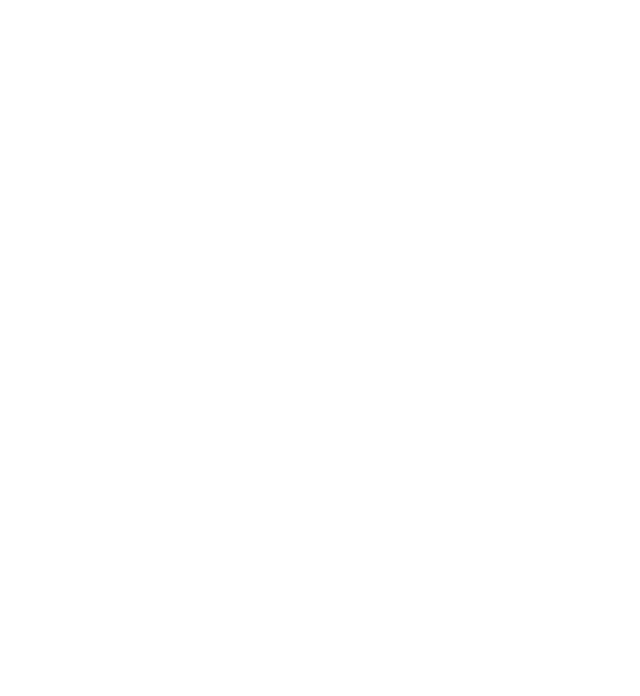
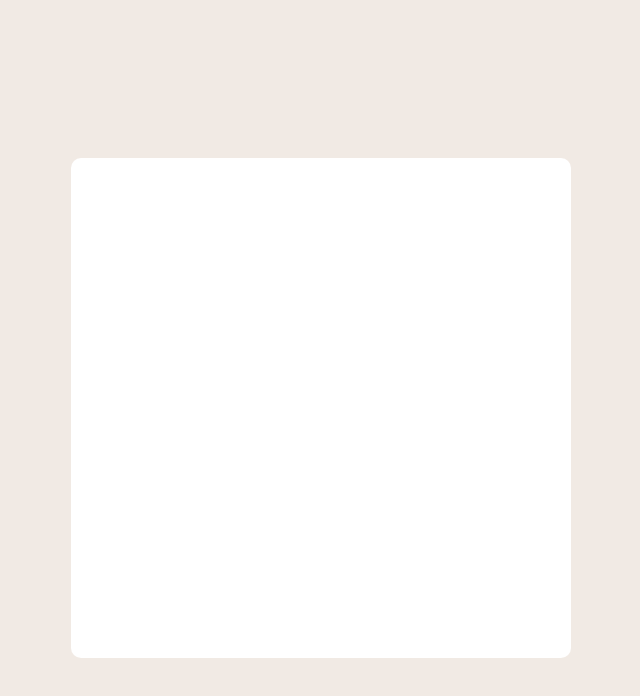
Before and after one commit to abudiab/Frontend-challenge--Challenge-1, a plain HTML site: page index.html in a window 1280 px wide. Shown: the whole page, without its empty margins (327-967 px from the left). Drawn offline with Linux system fonts and the light colour scheme.

Commit message:
feat(main-layout)

```diff
--- a/css/style.css
+++ b/css/style.css
@@ -0,0 +1,22 @@
+
+:root{
+    --page-background: #f1eae4;
+    --main-container-bakcground: #fff;
+}
+
+body {
+    background: var(--page-background);
+    display: flex;
+    flex-direction: column;
+    justify-content: center;
+    align-items: center;
+    width: 100%;
+    height: 100vh;
+}
+
+.main-container {
+    height: 500px;
+    width: 500px;
+    background: var(--main-container-bakcground);
+    border-radius: 10px;
+}
--- a/index.html
+++ b/index.html
@@ -8,6 +8,8 @@
     <title>Challenge 1</title>
 </head>
 <body>
+    <div class="main-container">
 
+    </div>
 </body>
 </html>
```
